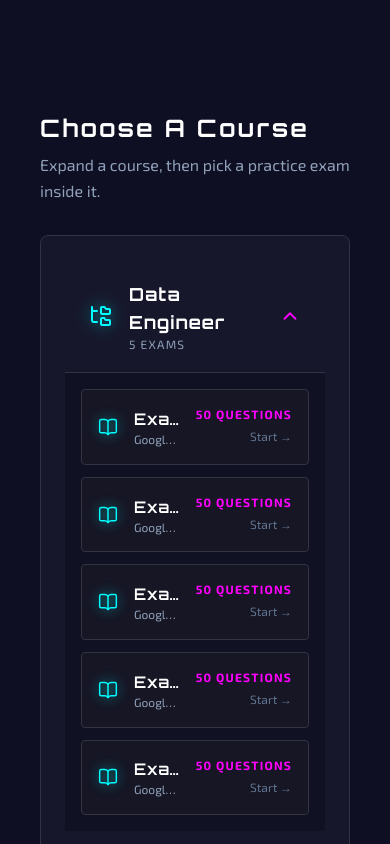
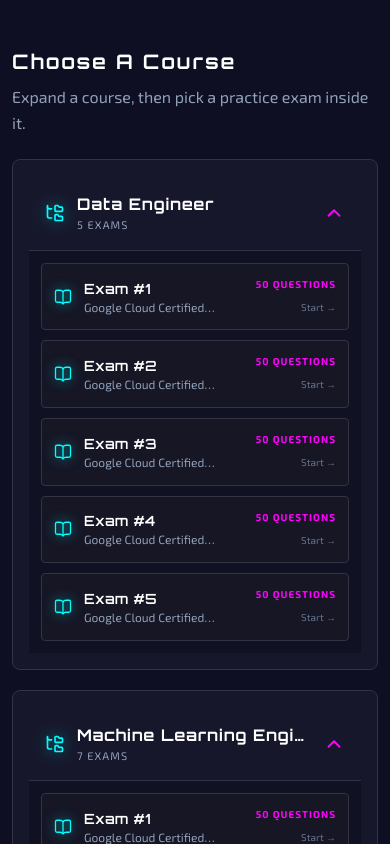
Before and after one commit to tangoc2712/exam-practice-website, a React (Vite) app: page / in a window 390 px wide. Shown: the top 844 px of the page. Built offline with nearby package versions, Linux system fonts and the light colour scheme.

Commit message:
Improve mobile question UX and stabilize integration tests

```diff
--- a/src/App.tsx
+++ b/src/App.tsx
@@ -193,7 +193,7 @@ function App() {
              transformOrigin: 'bottom'
            }}
       />
-      <div className="relative z-10 p-6 md:p-12 lg:p-16 pt-16 md:pt-24 min-h-screen flex flex-col">
+      <div className="relative z-10 min-h-screen flex flex-col px-3 pt-6 pb-8 sm:px-4 sm:pt-8 sm:pb-10 md:p-12 md:pt-24 lg:p-16">
         {currentScreen === 'selection' && (
           <ScreenSelection
             examGroups={examGroups}
--- a/src/components/screens/ScreenResults.tsx
+++ b/src/components/screens/ScreenResults.tsx
@@ -50,11 +50,11 @@ export const ScreenResults: React.FC<ScreenResultsProps> = ({
   };
 
   return (
-    <div className="animate-fade-in w-full max-w-4xl mx-auto p-4 py-12">
+    <div className="animate-fade-in w-full max-w-4xl mx-auto px-0 py-6 md:px-4 md:py-12">
       {/* Score Header */}
       <GlassCard className="mb-8 text-center border-neon-purple shadow-[0_0_30px_rgba(123,97,255,0.2)]">
-        <h1 className="text-3xl font-display font-bold mb-2 text-white drop-shadow-[0_0_8px_rgba(255,255,255,0.8)]">Exam Completed</h1>
-        <p className="text-neon-cyan tracking-widest uppercase mb-6">{exam.title}</p>
+        <h1 className="text-2xl md:text-3xl font-display font-bold mb-2 text-white drop-shadow-[0_0_8px_rgba(255,255,255,0.8)]">Exam Completed</h1>
+        <p className="text-neon-cyan text-sm md:text-base tracking-widest uppercase mb-6">{exam.title}</p>
 
         <div className="inline-block relative shadow-[0_0_40px_rgba(0,255,255,0.1)] rounded-full">
           <svg className="w-32 h-32 transform -rotate-90 filter drop-shadow-[0_0_5px_currentColor]">
@@ -78,7 +78,7 @@ export const ScreenResults: React.FC<ScreenResultsProps> = ({
 
       {/* Review Section */}
       <div className="space-y-4 mb-12">
-        <h2 className="text-xl font-display font-bold mb-6 px-2 text-white uppercase tracking-widest border-l-4 border-neon-pink pl-4 drop-shadow-md">Detailed Review</h2>
+        <h2 className="text-lg md:text-xl font-display font-bold mb-5 md:mb-6 px-2 text-white uppercase tracking-widest border-l-4 border-neon-pink pl-3 md:pl-4 drop-shadow-md">Detailed Review</h2>
 
         {exam.questions.map((question, index) => {
           const selectedOptions = userAnswers[question.id] || [];
@@ -94,7 +94,7 @@ export const ScreenResults: React.FC<ScreenResultsProps> = ({
               {/* Question Header */}
               <div
                 className={classNames(
-                  "p-6 flex items-start gap-4 cursor-pointer hover:bg-[#252540] transition-colors",
+                  "p-4 md:p-6 flex items-start gap-3 md:gap-4 cursor-pointer hover:bg-[#252540] transition-colors",
                   isCorrectlyAnswered ? "bg-[#161625]" : "bg-neon-pink/10"
                 )}
                 onClick={() => !isCorrectlyAnswered && toggleExpand(question.id)}
@@ -108,7 +108,7 @@ export const ScreenResults: React.FC<ScreenResultsProps> = ({
                 </div>
                 <div className="flex-grow">
                   <div className="text-xs text-slate-400 font-bold tracking-widest uppercase mb-1 drop-shadow-sm">Question {index + 1}</div>
-                  <h3 className="text-lg font-medium leading-relaxed text-slate-200">{question.text}</h3>
+                  <h3 className="text-base md:text-lg font-medium leading-relaxed text-slate-200">{question.text}</h3>
                 </div>
                 {!isCorrectlyAnswered && (
                   <div className="text-neon-pink">
@@ -119,7 +119,7 @@ export const ScreenResults: React.FC<ScreenResultsProps> = ({
 
               {/* Expansion Details (Only for incorrect answers) */}
               {!isCorrectlyAnswered && isExpanded && (
-                <div className="p-6 pt-0 border-t border-[#333344] animate-slide-up bg-[#0F0F23]">
+                <div className="p-4 md:p-6 pt-0 border-t border-[#333344] animate-slide-up bg-[#0F0F23]">
                   <div className="mt-4 space-y-3">
                     {question.options.map(option => {
                       const isSelected = selectedOptions.includes(option.id);
@@ -165,11 +165,11 @@ export const ScreenResults: React.FC<ScreenResultsProps> = ({
       </div>
 
       {/* Action Buttons */}
-      <div className="flex gap-4 justify-center">
-        <Button variant="ghost" size="lg" onClick={onBackToSelection}>
+      <div className="flex flex-col gap-3 sm:flex-row sm:gap-4 sm:justify-center">
+        <Button variant="ghost" size="lg" onClick={onBackToSelection} className="w-full sm:w-auto">
           Choose Another Exam
         </Button>
-        <Button variant="primary" size="lg" onClick={onRetake}>
+        <Button variant="primary" size="lg" onClick={onRetake} className="w-full sm:w-auto">
           <RotateCcw className="w-5 h-5 mr-2" />
           Retake Exam
         </Button>
--- a/src/components/screens/ScreenSelection.tsx
+++ b/src/components/screens/ScreenSelection.tsx
@@ -50,9 +50,9 @@ export const ScreenSelection: React.FC<ScreenSelectionProps> = ({ examGroups, on
   };
 
   return (
-    <div className="animate-fade-in w-full max-w-5xl mx-auto px-4 py-12 md:py-20">
-      <div className="mb-8">
-        <h1 className="text-2xl md:text-3xl font-display font-bold tracking-widest text-white mb-2">Choose A Course</h1>
+    <div className="animate-fade-in w-full max-w-5xl mx-auto px-0 py-6 sm:py-10 md:py-20">
+      <div className="mb-6 md:mb-8">
+        <h1 className="text-xl sm:text-2xl md:text-3xl font-display font-bold tracking-widest text-white mb-2">Choose A Course</h1>
         <p className="text-slate-400">Expand a course, then pick a practice exam inside it.</p>
       </div>
 
@@ -63,15 +63,15 @@ export const ScreenSelection: React.FC<ScreenSelectionProps> = ({ examGroups, on
             <GlassCard key={group.id} className="p-0 overflow-hidden">
               <button
                 onClick={() => toggleCourse(group.id)}
-                className="w-full px-6 py-5 flex items-center justify-between bg-[#151528] hover:bg-[#1a1a2d] transition-colors"
+                className="w-full px-4 py-4 md:px-6 md:py-5 flex items-center justify-between gap-3 bg-[#151528] hover:bg-[#1a1a2d] transition-colors"
               >
-                <div className="flex items-center gap-4 text-left">
+                <div className="flex items-center gap-3 md:gap-4 text-left min-w-0">
                   <div className="text-neon-cyan drop-shadow-[0_0_8px_rgba(0,255,255,0.6)]">
-                    <FolderTree size={24} />
+                    <FolderTree size={20} />
                   </div>
-                  <div>
-                    <h2 className="text-lg md:text-xl font-display font-bold tracking-wider text-white">{group.title}</h2>
-                    <p className="text-xs md:text-sm text-slate-400 uppercase tracking-widest">
+                  <div className="min-w-0">
+                    <h2 className="text-base sm:text-lg md:text-xl font-display font-bold tracking-wider text-white truncate">{group.title}</h2>
+                    <p className="text-[11px] sm:text-xs md:text-sm text-slate-400 uppercase tracking-widest">
                       {group.exams.length} exam{group.exams.length > 1 ? 's' : ''}
                     </p>
                   </div>
@@ -83,27 +83,27 @@ export const ScreenSelection: React.FC<ScreenSelectionProps> = ({ examGroups, on
               </button>
 
               {isExpanded && (
-                <div className="p-4 md:p-5 border-t border-[#333344] bg-[#111122]/70 space-y-3">
+                <div className="p-3 md:p-5 border-t border-[#333344] bg-[#111122]/70 space-y-2.5 md:space-y-3">
                   {group.exams.map((exam) => (
                     <div
                       key={exam.id}
                       onClick={() => onSelectExam(exam.id)}
-                      className="p-4 rounded-sm border transition-all duration-300 cursor-pointer flex items-center gap-4 group bg-[#161625] border-[#333344] text-slate-300 hover:border-neon-pink/70 hover:shadow-[0_0_15px_rgba(255,0,255,0.3)] hover:-translate-y-0.5"
+                      className="p-3 md:p-4 rounded-sm border transition-all duration-300 cursor-pointer flex items-center gap-3 md:gap-4 group bg-[#161625] border-[#333344] text-slate-300 hover:border-neon-pink/70 hover:shadow-[0_0_15px_rgba(255,0,255,0.3)] hover:-translate-y-0.5"
                     >
                       <div className="text-neon-cyan drop-shadow-[0_0_6px_rgba(0,255,255,0.7)]">
-                        <BookOpen size={20} strokeWidth={1.75} />
+                        <BookOpen size={18} strokeWidth={1.75} />
                       </div>
                       <div className="flex-grow min-w-0">
-                        <h3 className="text-base md:text-lg font-display tracking-wide font-semibold text-white truncate">{exam.title}</h3>
+                        <h3 className="text-sm sm:text-base md:text-lg font-display tracking-wide font-semibold text-white truncate">{exam.title}</h3>
                         {exam.description && (
                           <p className="text-xs md:text-sm text-slate-400 line-clamp-1">{exam.description}</p>
                         )}
                       </div>
                       <div className="text-right flex-shrink-0">
-                        <span className="text-xs font-bold text-neon-pink tracking-widest uppercase block">
+                        <span className="text-[10px] sm:text-xs font-bold text-neon-pink tracking-widest uppercase block">
                           {exam.questionCount} Questions
                         </span>
-                        <span className="text-xs text-slate-500">Start →</span>
+                        <span className="text-[10px] sm:text-xs text-slate-500">Start →</span>
                       </div>
                     </div>
                   ))}
@@ -114,17 +114,17 @@ export const ScreenSelection: React.FC<ScreenSelectionProps> = ({ examGroups, on
         })}
       </div>
 
-      <div className="mt-8">
+      <div className="mt-6 md:mt-8">
         <GlassCard
           interactive
           onClick={() => setIsAddModalOpen(true)}
-          className="flex flex-col items-center justify-center min-h-[180px] animate-slide-up border-dashed border-2 hover:border-cyan-500 bg-[#222233]/30"
+          className="flex flex-col items-center justify-center min-h-[150px] md:min-h-[180px] animate-slide-up border-dashed border-2 hover:border-cyan-500 bg-[#222233]/30"
           style={{ animationFillMode: 'both' }}
         >
           <div className="text-cyan-400 group-hover:scale-110 transition-transform mb-4">
             <PlusCircle size={40} strokeWidth={1} />
           </div>
-          <h2 className="text-xl font-display tracking-wider font-bold text-slate-300">
+          <h2 className="text-lg md:text-xl font-display tracking-wider font-bold text-slate-300 text-center">
             Add Your Own Exam
           </h2>
           <p className="text-slate-500 text-sm mt-2 text-center max-w-[80%]">
--- a/src/components/ui/Button.tsx
+++ b/src/components/ui/Button.tsx
@@ -30,7 +30,7 @@ export const Button: React.FC<ButtonProps> = ({
   const sizeClasses = {
     sm: 'px-4 py-2 text-xs',
     md: 'px-6 py-3 text-sm font-bold',
-    lg: 'px-8 py-4 text-base font-bold',
+    lg: 'px-6 py-3 text-sm font-bold sm:px-8 sm:py-4 sm:text-base',
   };
 
   return (
--- a/src/components/ui/GlassCard.tsx
+++ b/src/components/ui/GlassCard.tsx
@@ -15,7 +15,7 @@ export const GlassCard: React.FC<GlassCardProps> = ({
   return (
     <div
       className={classNames(
-        'bg-[#1A1A2E]/80 backdrop-blur-md border border-[#333344] rounded-lg p-6 md:p-8 transition-all duration-300',
+        'bg-[#1A1A2E]/80 backdrop-blur-md border border-[#333344] rounded-lg p-4 sm:p-5 md:p-8 transition-all duration-300',
         interactive ? 'cursor-pointer hover:border-neon-cyan/50 hover:shadow-[0_0_20px_rgba(0,255,255,0.15)] hover:-translate-y-1' : '',
         className
       )}
@@ -28,7 +28,7 @@ export const GlassCard: React.FC<GlassCardProps> = ({
 
 export const GlassPanel: React.FC<HTMLAttributes<HTMLDivElement>> = ({ children, className, ...props }) => {
   return (
-    <div className={classNames('bg-[#1A1A2E] border border-[#333344] rounded-lg shadow-2xl p-6 md:p-10 relative overflow-hidden', className)} {...props}>
+    <div className={classNames('bg-[#1A1A2E] border border-[#333344] rounded-lg shadow-2xl p-5 sm:p-6 md:p-10 relative overflow-hidden', className)} {...props}>
       {/* Decorative scanline accent on panels */}
       <div className="absolute top-0 left-0 w-full h-1 bg-gradient-to-r from-transparent via-neon-purple to-transparent opacity-50"></div>
       {children}
```
Also changed, not shown: src/components/screens/ScreenExam.tsx (+31 -26 lines), 1 other file (tests, documents, lock files or other folders).
